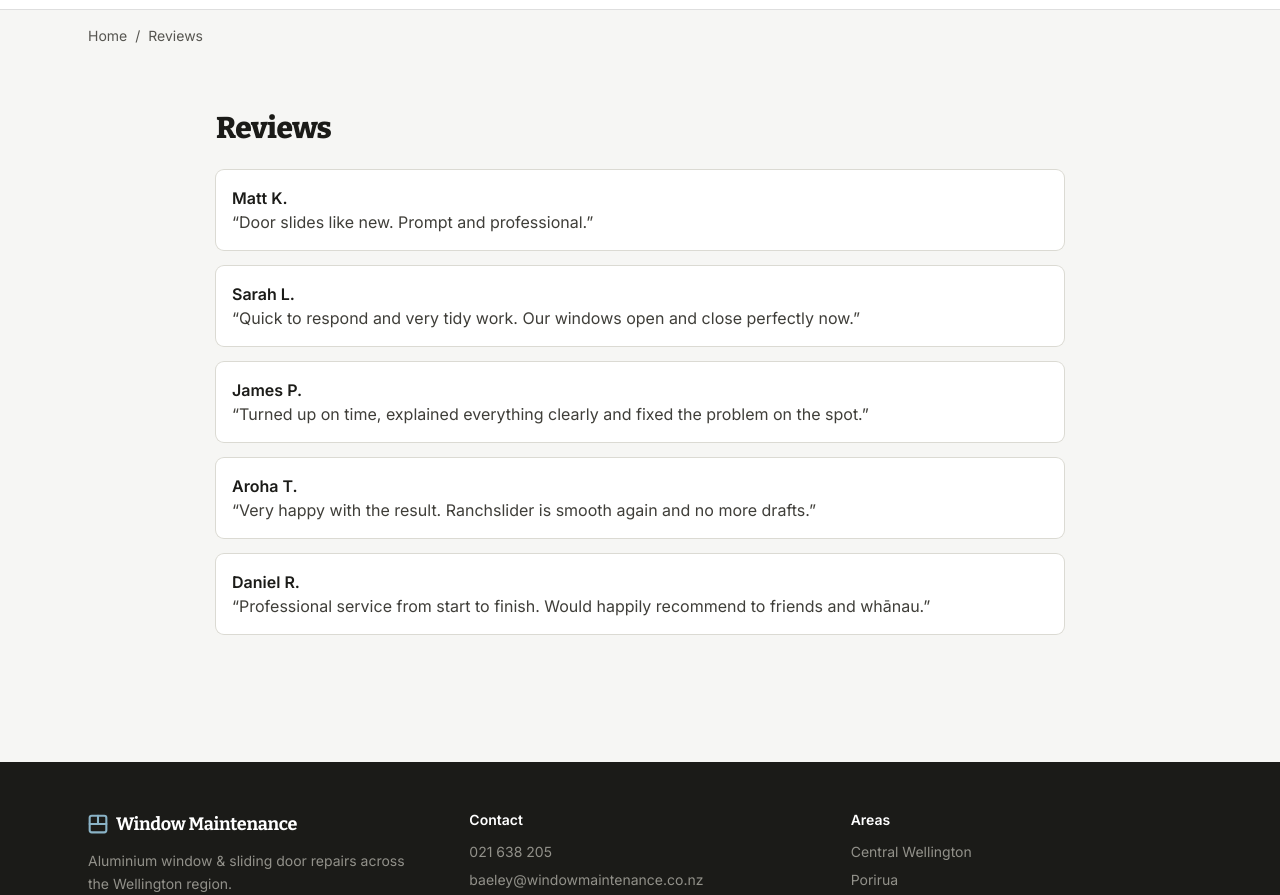
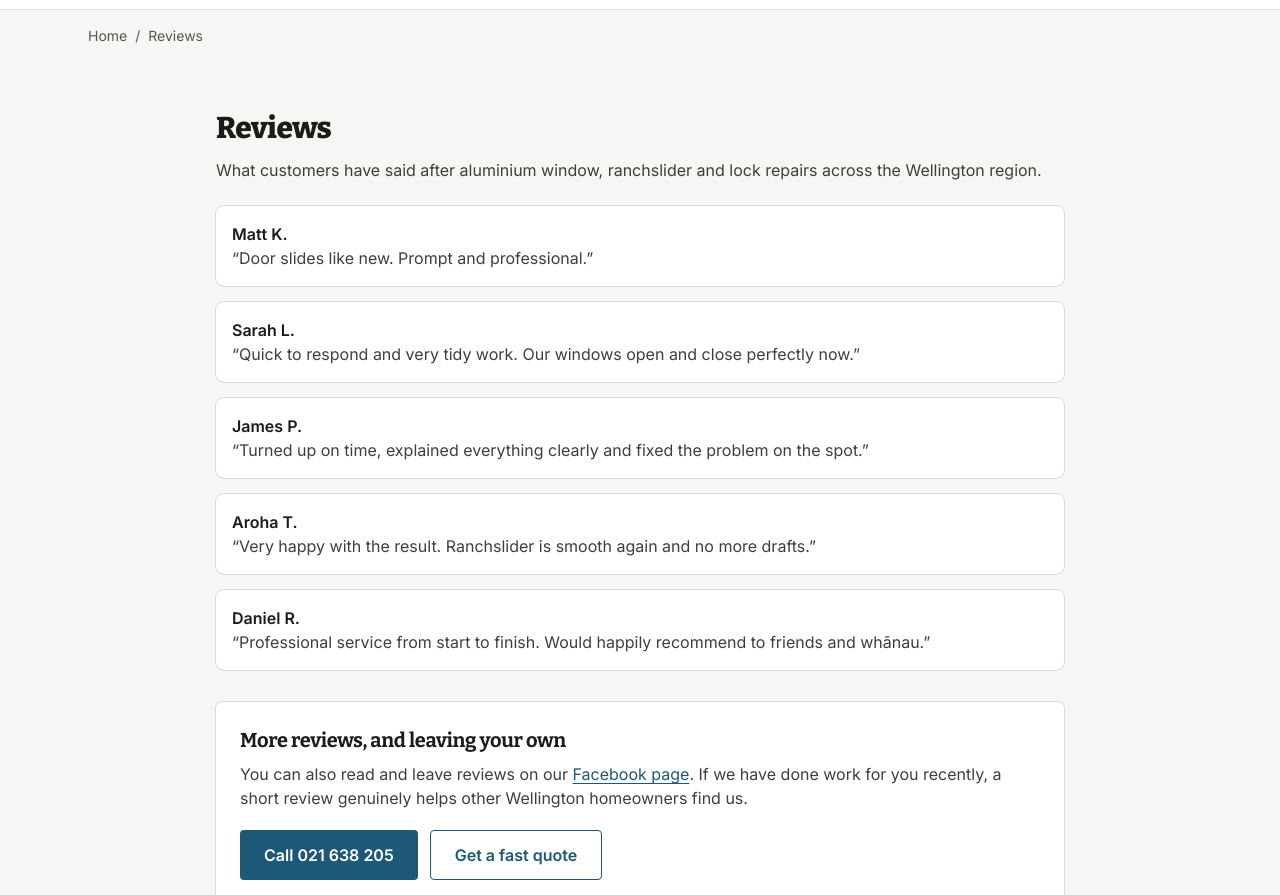
Before and after one commit to baeley-canning/WINDOW-MAINTENANCE, an Astro site: page /reviews in a window 1280 px wide. Shown: the part 55-950 px from the top of the page. Built offline with nearby package versions, Linux system fonts and the light colour scheme; Astro itself is replaced by a stand-in of ours.

Commit message:
Strengthen reviews page with intro, Facebook corroboration and CTAs
Adds context under the heading, a link to the Facebook page where the
same reviews can be verified and new ones left, and call/quote CTAs
that the page previously lacked.

No Review or aggregateRating schema: Google excludes self-serving
reviews (a business reviewing itself on its own site) from review
rich results, and these reviews carry no star ratings to mark up.

Co-Authored-By: Claude Fable 5 <noreply@anthropic.com>

```diff
--- a/src/pages/reviews.astro
+++ b/src/pages/reviews.astro
@@ -7,6 +7,7 @@ const canonical = "https://windowmaintenance.co.nz/reviews/";
   <Breadcrumbs />
   <section class="mx-auto max-w-4xl px-6 py-12">
     <h1 class="text-3xl font-extrabold">Reviews</h1>
+    <p class="mt-3 text-slate-700">What customers have said after aluminium window, ranchslider and lock repairs across the Wellington region.</p>
     <ul class="mt-6 space-y-4">
       <li class="rounded-xl bg-[var(--brand-surface)] p-4 ring-1 ring-slate-200">
         <div class="font-semibold">Matt K.</div>
@@ -29,5 +30,14 @@ const canonical = "https://windowmaintenance.co.nz/reviews/";
         <p class="text-slate-700">“Professional service from start to finish. Would happily recommend to friends and whānau.”</p>
       </li>
     </ul>
+
+    <div class="mt-8 rounded-lg bg-[var(--brand-surface)] p-6 ring-1 ring-slate-200">
+      <h2 class="text-xl font-bold">More reviews, and leaving your own</h2>
+      <p class="mt-2 text-slate-700">You can also read and leave reviews on our <a class="text-blue-600 underline" href="https://www.facebook.com/WindowMaintenanceNZ/" rel="noopener" target="_blank">Facebook page</a>. If we have done work for you recently, a short review genuinely helps other Wellington homeowners find us.</p>
+      <div class="mt-5 flex flex-wrap gap-3">
+        <a class="btn btn-primary" href="tel:+6421638205" data-cta="call">Call 021 638 205</a>
+        <a class="btn btn-secondary" href="/contact/">Get a fast quote</a>
+      </div>
+    </div>
   </section>
 </Layout>
```
